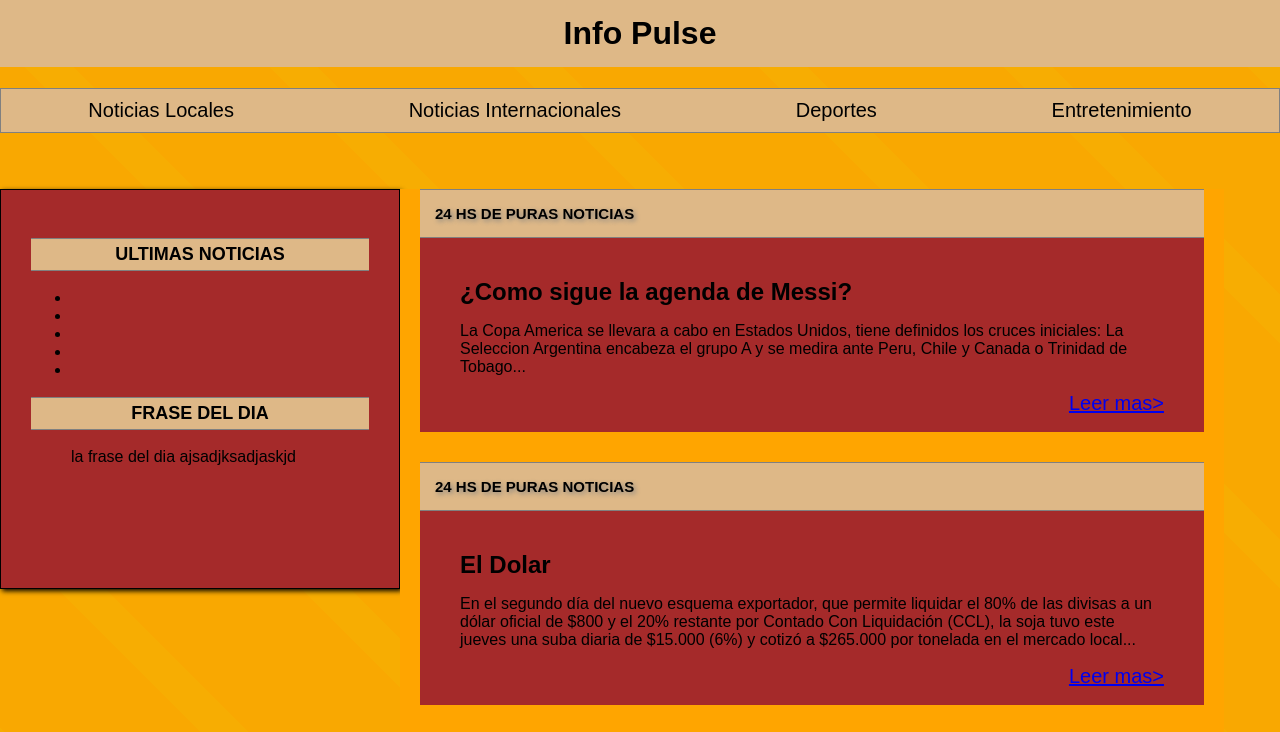
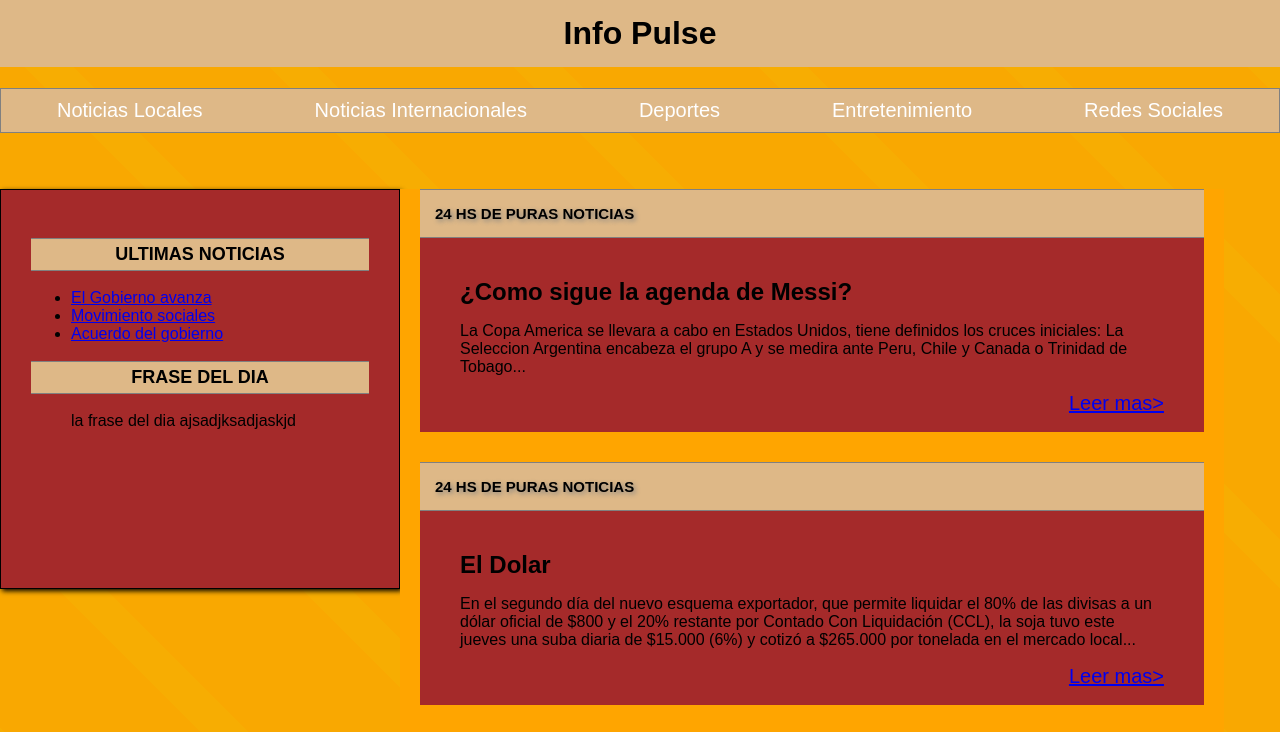
Before and after one commit to boniscontro22/Proyecto-final-Boniscontro-Octavio, a plain HTML site: page index.html in a window 1280 px wide. Shown: the top 732 px of the page. Drawn offline with Linux system fonts and the light colour scheme.

Commit message:
se crearon paginas en base a la barra de navegacion con link que te redirije

```diff
--- a/index.html
+++ b/index.html
@@ -10,10 +10,11 @@
         <h1><center>Info Pulse</center></h1>
         <nav >
             <ul class="barra">
-                <li><a href="#" target="_blank" >Noticias Locales</a></li>
-                <li><a href="#" target="_blank">Noticias Internacionales</a></li>
-                <li><a href="#" target="_blank">Deportes</a></li>
-                <li><a href="#" target="_blank" >Entretenimiento</a></li>
+                <li><a href="./pages/locales.html" target="_blank" >Noticias Locales</a></li>
+                <li><a href="./pages/internacionales.html" target="_blank">Noticias Internacionales</a></li>
+                <li><a href="./pages/deportes.html" target="_blank">Deportes</a></li>
+                <li><a href="./pages/entretenimiento.html" target="_blank" >Entretenimiento</a></li>
+                <li><a href="./pages/redes.html" target="_blank">Redes Sociales</a></li>
             </ul>
         </nav>
     </header>
@@ -22,11 +23,9 @@
             <div>
                 <h3>Ultimas Noticias</h3>
                 <ul>
-                    <li><a href="#"></a></li>
-                    <li><a href="#"></a></li>
-                    <li><a href="#"></a></li>
-                    <li><a href="#"></a></li>
-                    <li><a href="#"></a></li>
+                    <li><a href="./pages/locales.html" target="_blank" >El Gobierno avanza</a></li>
+                    <li><a href="./pages/locales.html" target="_blank" >Movimiento sociales</a></li>
+                    <li><a href="./pages/locales.html" target="_blank" >Acuerdo del gobierno</a></li>
                 </ul>
             </div>
             <div>
--- a/style.scss
+++ b/style.scss
@@ -25,7 +25,7 @@ nav ul li {
     text-align: center;
 }
 nav ul li a{
-    color: black;
+    color: white;
     text-decoration: none;
 }
 nav ul li:hover{
```
Also changed, not shown: imagenes/ChartGo.png (added), pages/deportes.html (added), pages/entretenimiento.html (added), pages/internacionales.html (added), pages/locales.html (added), pages/redes.html (added), style.css, 1 other file.
